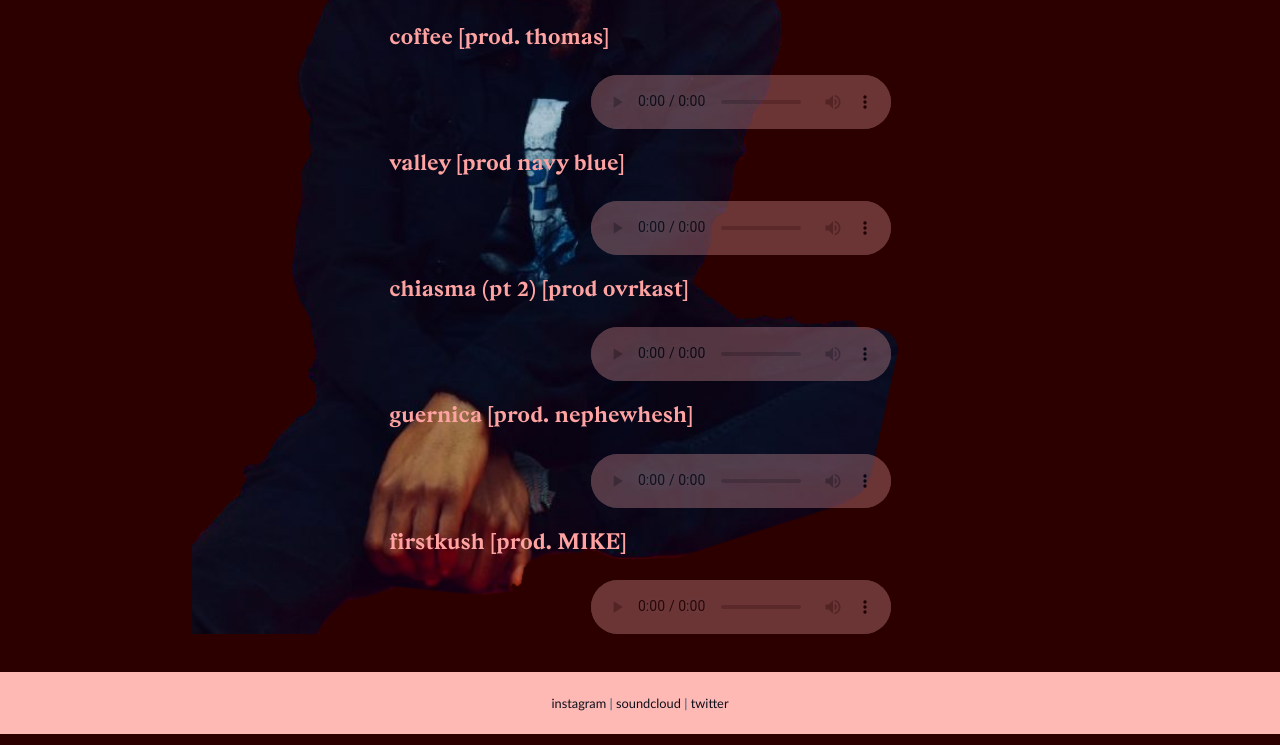
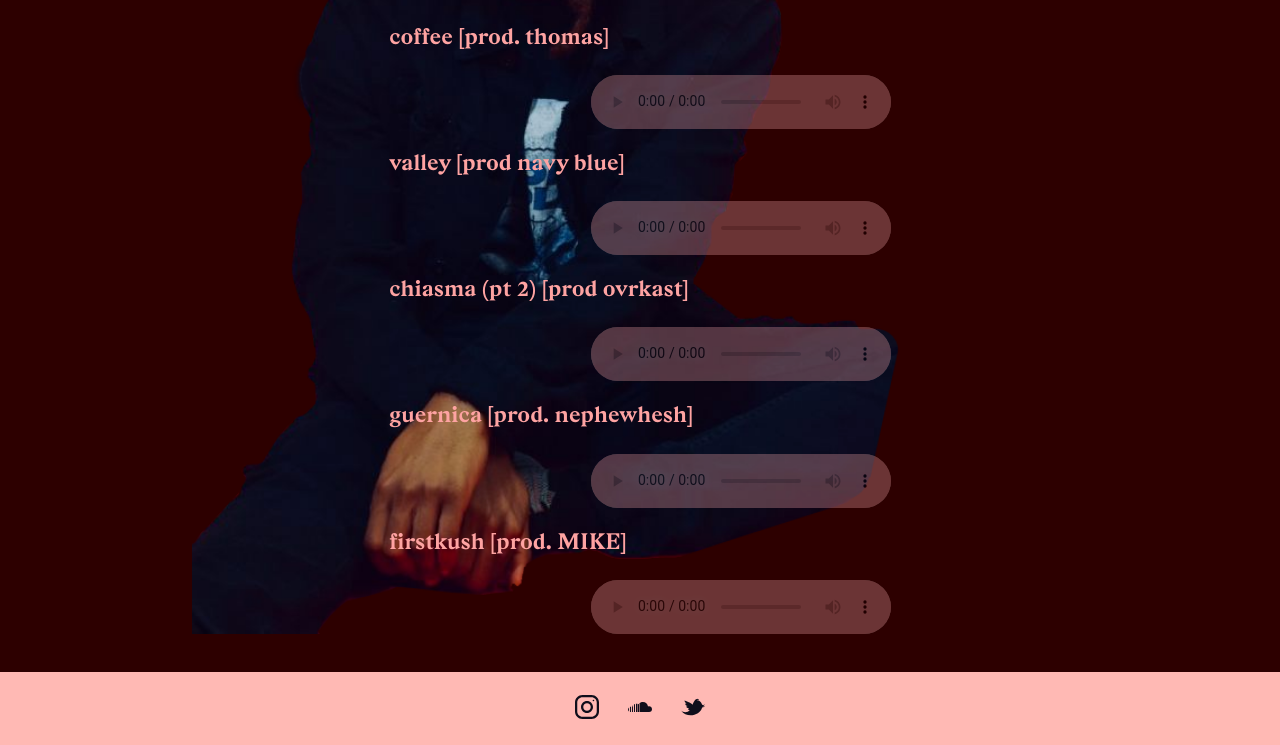
Before and after one commit to mavi4mayor/mavi4mayor.github.io, a plain HTML site: page index.html in a window 1280 px wide. Shown: the part 1534-2279 px from the top of the page. Drawn offline with Linux system fonts and the light colour scheme; a web font is replaced by a local one.

Commit message:
Final
+ Updated Social Media Icons
+ Box Shadow for UI

```diff
--- a/css/index.css
+++ b/css/index.css
@@ -57,6 +57,7 @@ footer img{
     width: 100%;
     height: 100%;
     margin: 1em 3em 1em 3em;
+    box-shadow: 5px 10px 18px #000000;
 }
 header {
     display: flex;
@@ -198,6 +199,11 @@ span{
     display: flex;
     justify-content: center;
     text-align: center;
+}
+.bottom-links img {
+    max-width: 24px;
+    max-height: 24px;
+    margin: 0 1em 0 1em;
 }
 audio {
   opacity: .3;
--- a/index.html
+++ b/index.html
@@ -160,9 +160,9 @@
         </li>
     </div>
     <section class='bottom-links'>
-        <a href="https://www.instagram.com/mavi4mayor/">instagram</a> |
-        <a href="https://soundcloud.com/mavi704">soundcloud</a> |
-        <a href="https://twitter.com/mavi4mayor">twitter</a>
+        <a href="https://www.instagram.com/mavi4mayor/"><img src="./img/instagram.svg"></a>
+        <a href="https://soundcloud.com/mavi704"><img src="./img/soundcloud-logo.svg"></a>
+        <a href="https://twitter.com/mavi4mayor"><img src="./img/twitter-logo.svg"></a>
     </section>
 
 </body>
```
Also changed, not shown: img/instagram.svg (added), img/soundcloud-logo.svg (added), img/twitter-logo.svg (added).
